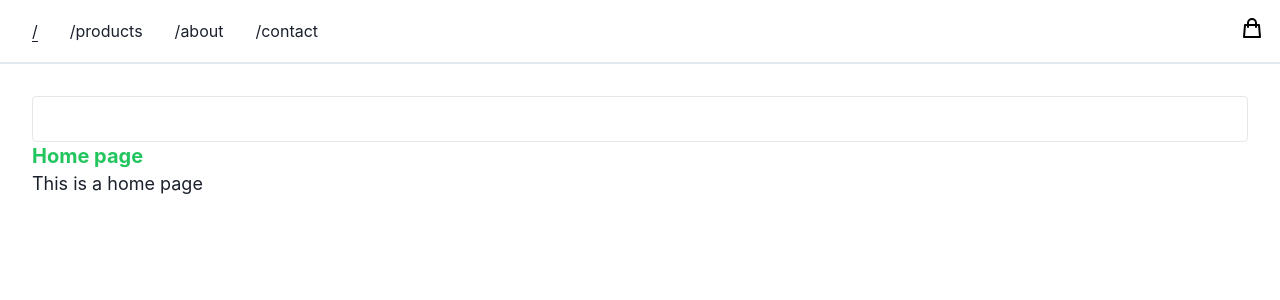
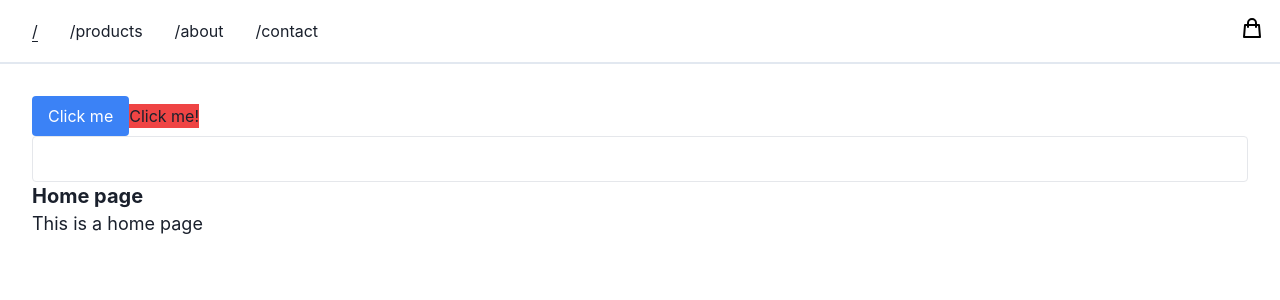
Before and after one commit to jan-lewandoski/nextjs-starter-ts, a Next.js app: page / in a window 1280 px wide. Shown: the top 300 px of the page. Built offline with nearby package versions, Linux system fonts and the light colour scheme.

Commit message:
Add button story

```diff
--- /dev/null
+++ b/app/components/atomic-design/atoms/Button/Button.tsx
@@ -0,0 +1,89 @@
+import classNames from 'classnames'
+import { forwardRef } from 'react'
+
+type ButtonFill = 'solid' | 'outline'
+type ButtonVariant = 'primary' | 'secondary' | 'danger'
+type ButtonSize = 'small' | 'medium' | 'large'
+type ButtonType = 'button' | 'submit'
+
+export type ButtonProps = {
+  fill?: ButtonFill
+  size?: ButtonSize
+  variant?: ButtonVariant
+  disabled?: boolean
+  type?: ButtonType
+  className?: string
+  ref?: React.MutableRefObject<HTMLButtonElement>
+  pill?: boolean
+  children: React.ReactNode
+} & React.HTMLAttributes<HTMLButtonElement>
+
+const classes = {
+  base: 'focus:outline-none transition ease-in-out duration-300 rounded',
+  disabled: 'opacity-50 cursor-not-allowed',
+  pill: 'rounded-full',
+  size: {
+    small: 'px-2 py-1 text-sm',
+    medium: 'px-4 py-2',
+    large: 'px-8 py-3 text-lg',
+  },
+  variant: {
+    primary: {
+      solid:
+        'bg-primary-500 hover:bg-primary-800 focus:ring-2 focus:ring-primary-500 focus:ring-opacity-50 text-white',
+      outline:
+        'border-2 border-primary-500 text-primary-500 bg-white hover:bg-primary-800 hover:border-primary-800 hover:text-white focus:ring-2 focus:ring-primary-500 focus:ring-opacity-50',
+    },
+
+    secondary: {
+      solid:
+        'bg-secondary-500 hover:bg-secondary-800 focus:ring-2 focus:ring-secondary-500 focus:ring-opacity-50 text-white hover:text-gray-300',
+      outline:
+        'border-2 border-secondary-500 text-secondary-500 bg-white hover:bg-secondary-800 hover:border-secondary-800 hover:text-white focus:ring-2 focus:ring-primary-500 focus:ring-opacity-50',
+    },
+    danger: {
+      solid:
+        'bg-danger-500 hover:bg-danger-800 focus:ring-2 focus:ring-danger-500 focus:ring-opacity-50 text-white',
+      outline:
+        'border-2 border-danger-500 text-danger-500 bg-white hover:bg-danger-800 hodev:border-danger-800 hover:text-white focus:ring-2 focus:ring-primary-500 focus:ring-opacity-50',
+    },
+  },
+}
+
+const Button = forwardRef<HTMLButtonElement, ButtonProps>(
+  (
+    {
+      size = 'medium',
+      variant = 'primary',
+      fill = 'solid',
+      type = 'button',
+      disabled = false,
+      className = '',
+      pill = false,
+      children,
+      ...props
+    },
+    ref,
+  ) => (
+    <button
+      ref={ref}
+      disabled={disabled}
+      type={type}
+      className={classNames(`
+                ${classes.base}
+                ${classes.size[size]}
+                ${classes.variant[variant][fill]}
+                ${pill && classes.pill}
+                ${disabled && classes.disabled}
+                ${className}
+            `)}
+      {...props}
+    >
+      {children}
+    </button>
+  ),
+)
+
+Button.displayName = 'Button'
+
+export default Button
--- a/pages/index.tsx
+++ b/pages/index.tsx
@@ -1,3 +1,4 @@
+import Button from '@components/atomic-design/atoms/Button/Button'
 import Input from '@components/atomic-design/atoms/Input/Input'
 import Layout from '@components/Layout/Layout'
 import classNames from 'classnames'
@@ -7,6 +8,8 @@ const Home = () => {
   return (
     <Layout>
       <div className="p-8">
+        <Button>Click me</Button>
+        <button className="bg-danger-500">Click me!</button>
         <Input id="xaxa" label="Xaxa" name="xaxa" />
         <h1 className={classNames(className, 'text-xl text-green-500', { 'font-bold': true })}>
           Home page
--- a/styles/globals.css
+++ b/styles/globals.css
@@ -5,7 +5,7 @@
 #nprogress .bar {
   height: 0.25rem !important;
   opacity: 1 !important;
-  background: theme('colors.indigo.600') !important;
+  background: theme('colors.secondary.600') !important;
 }
 
 #nprogress .peg {
--- a/tailwind.config.js
+++ b/tailwind.config.js
@@ -1,7 +1,15 @@
+const colors = require('tailwindcss/colors')
+
 module.exports = {
   content: ['./pages/**/*.{js,ts,jsx,tsx}', './app/components/**/*.{js,ts,jsx,tsx}'],
   theme: {
-    extend: {},
+    colors: {
+      primary: colors.blue,
+      secondary: colors.indigo,
+      danger: colors.red,
+      white: colors.white,
+      gray: colors.gray,
+    },
   },
   plugins: [require('@tailwindcss/typography'), require('@tailwindcss/forms')],
 }
```
Also changed, not shown: 1 other file (tests, documents, lock files or other folders).
